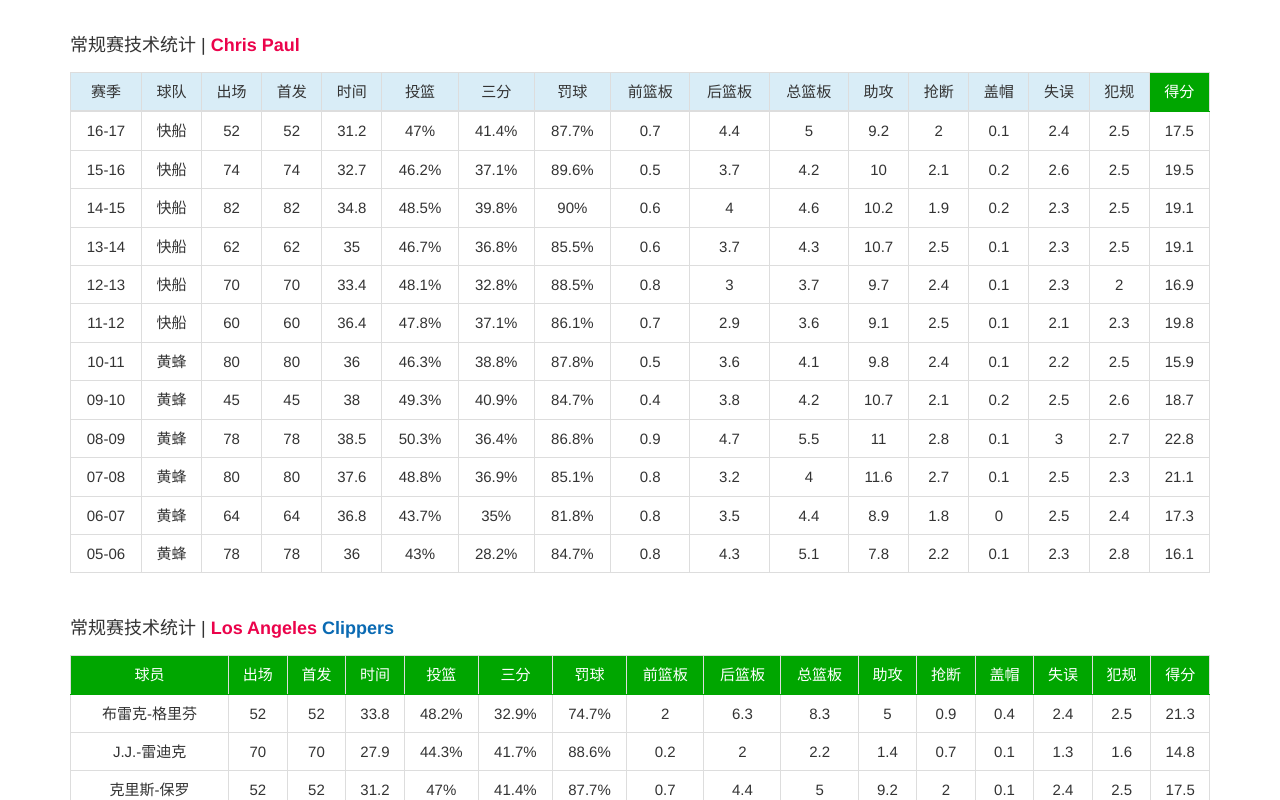
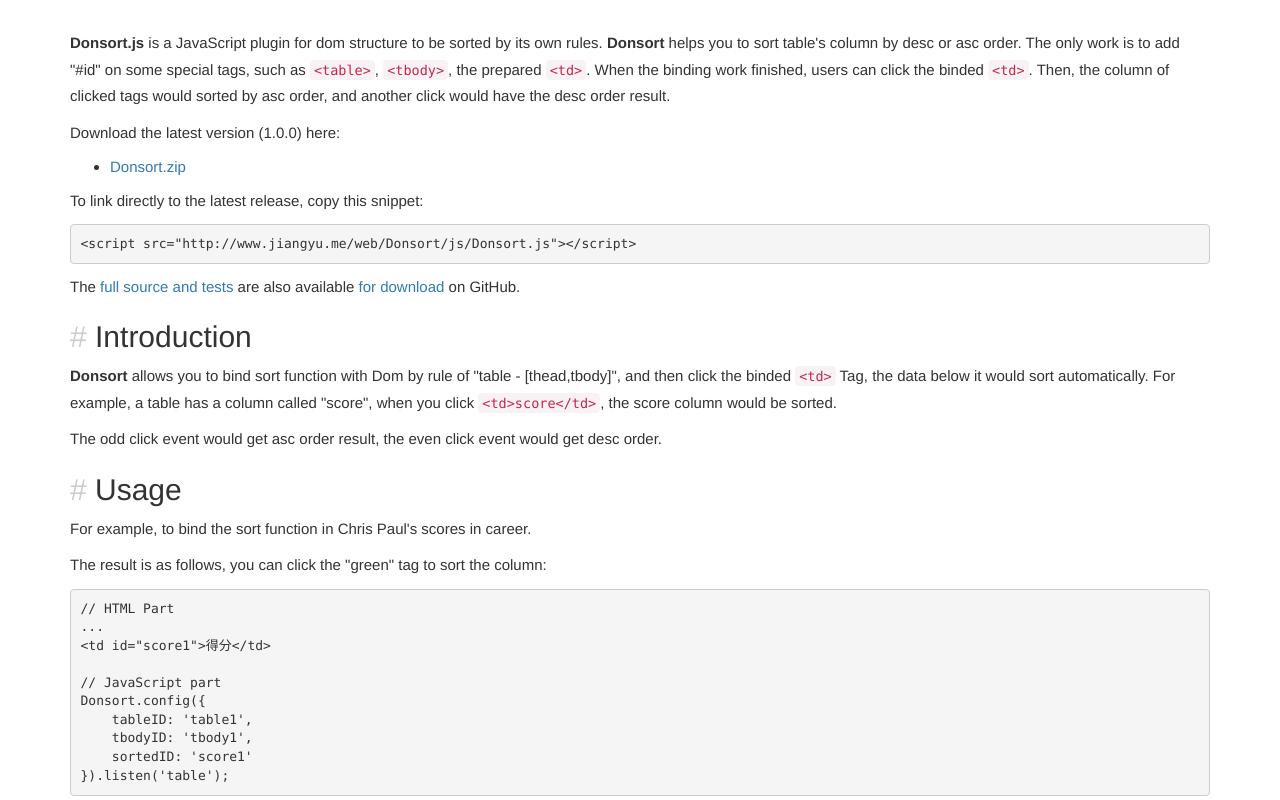
Before and after one commit to NathanJiang/Domsorted, a plain HTML site: page index.html in a window 1280 px wide. Shown: the part 320-1120 px from the top of the page. Drawn offline with nearby package versions, Linux system fonts and the light colour scheme.

Commit message:
update files

```diff
--- a/css/style.css
+++ b/css/style.css
@@ -85,3 +85,8 @@
 .jumbotron.fixed p{
 	display: none;
 }
+
+h2 a{
+	color: #ccc !important;
+	text-decoration: none;
+}
--- a/index.html
+++ b/index.html
@@ -17,9 +17,35 @@
 			</div>
 		</div>
 	</header>
-	<div class="wrapper"><div class="container">
+	<div class="wrapper">
+		<div class="container">
+			<p><b>Donsort.js</b> is a JavaScript plugin for dom structure to be sorted by its own rules. <b>Donsort</b> helps you to sort table's column by desc or asc order. The only work is to add "#id" on some special tags, such as <code>&lt;table&gt;</code>, <code>&lt;tbody&gt;</code>, the prepared <code>&lt;td&gt;</code>. When the binding work finished, users can click the binded  <code>&lt;td&gt;</code>. Then, the column of clicked tags would sorted by asc order, and another click would have the desc order result.</p>
+			<p>Download the latest version <span id="version"> (1.0.0)</span> here:</p>
+			<ul>
+				<li><a id="download" href="https://github.com/NathanJiang/Donsort/archive/master.zip">Donsort.zip</a></li>
+			</ul>
+			<p>To link directly to the latest release, copy this snippet:</p>
+			<pre><code><span>&lt;script src="http://www.jiangyu.me/web/Donsort/js/Donsort.js"&gt;&lt;/script</span>&gt;</span></code></pre>
+			<p>The <a href="https://github.com/NathanJiang/Donsort">full source and tests</a> are also available <a href="https://github.com/NathanJiang/Donsort/">for download</a> on GitHub.
+			</p>
+			<h2><a name="introduction" href="#introduction">#</a> Introduction</h2>
+			<p><b>Donsort</b> allows you to bind sort function with Dom by rule of "table - [thead,tbody]", and then click the binded <code>&lt;td&gt;</code> Tag, the data below it would sort automatically. For example, a table has a column called "score", when you click <code>&lt;td&gt;score&lt;/td&gt;</code>, the score column would be sorted.</p>
+			<p>The odd click event would get asc order result, the even click event would get desc order.</p>
+			<h2><a name="usage" href="#usage">#</a> Usage</h2>
+			<p>For example, to bind the sort function in Chris Paul's scores in career.</p>
+			<p>The result is as follows, you can click the "green" tag to sort the column:</p>
+			<pre><code><span>// HTML Part</span>
+<span>...</span>
+<span>&lt;td id="score1"&gt;得分&lt;/td&gt;</span>
+<span></span>
+<span>// JavaScript part</span>
+<span>Donsort.config({</span>
+    <span>tableID: 'table1',</span>
+    <span>tbodyID: 'tbody1', </span>
+    <span>sortedID: 'score1'</span>
+<span>}).listen('table');</span></code></pre>
 			<div>
-			<p style="font-size:1.2em;">常规赛技术统计 | <strong style="color:rgb(235,3,75);">Chris Paul</strong></p>
+				<p>常规赛技术统计 | <strong style="color:rgb(235,3,75);">Chris Paul</strong></p>
 			</div>
 			<table class="table table-bordered" border="0" cellspacing="0" cellpadding="0" id="table1">
 				<thead>
@@ -170,15 +196,23 @@
 						<td>16.1</td></tr>
 			 	</tbody>
 			</table>
-
+			<p>Donsort also supported the rule without special td id but set <code>sortedID="all"</code>. </p>Under these circumstances, table would bind event with all <code>&lt;td&gt;</code> in the <code>&lt;thead&gt;&lt;tr&gt;&lt;/tr&gt;&lt;/thead&gt;</code>.</p>
+			<p>The example is as follows:</p>
+			<pre><code><span>// JavaScript part</span>
+<span>Donsort.config({</span>
+    <span>tableID: 'table1',</span>
+    <span>tbodyID: 'tbody1', </span>
+    <span>sortedID: 'all'</span>
+<span>}).listen('table');</span></code></pre>
 			<div>
-					<p style="font-size:1.2em;padding-top: 20px;">常规赛技术统计 | <strong><span style="color:rgb(235,3,75);">Los Angeles</span> <span style="color:rgb(10,106,179);">Clippers</span></strong></p>
+				<p style="padding-top: 20px;">常规赛技术统计 | <strong><span style="color:rgb(235,3,75);">Los Angeles</span> <span style="color:rgb(10,106,179);">Clippers</span></strong></p>
 			</div>
 			<table class="table table-bordered" border="0" cellspacing="0" cellpadding="0" id="table2">
 				<thead>
-				<tr class="info"><td>球员</td><td>出场</td><td>首发</td><td>时间</td><td>投篮</td><td>三分</td><td>罚球</td><td>前篮板</td><td>后篮板</td><td>总篮板</td><td id="assist">助攻</td><td>抢断</td><td>盖帽</td><td>失误</td><td>犯规</td><td id="score2" class="score2">得分</td></tr>
+					<tr>
+						<td>球员</td><td>出场</td><td>首发</td><td>时间</td><td>投篮</td><td>三分</td><td>罚球</td><td>前篮板</td><td>后篮板</td><td>总篮板</td><td id="assist">助攻</td><td>抢断</td><td>盖帽</td><td>失误</td><td>犯规</td><td id="score2" class="score2">得分</td>
+					</tr>
 				</thead>
-
 				<tbody id="tbody2">
 					<tr>
 					<td>
@@ -375,8 +409,10 @@
 					<td>0.5</td><td>0.5</td>
 					<td>0</td>
 					<td>1</td></tr>
-			</tbody></table>
-	</div></div>
+				</tbody>
+			</table>
+		</div>
+	</div>
 	<hr style="margin: 120px 0px 0px;">
 	<footer>
 		<div id="footer">© <a href="http://jiangyu.me" rel="nofollow" style="color:#6E7173">Nathan</a> </div>
--- a/js/Donsort.js
+++ b/js/Donsort.js
@@ -1,3 +1,4 @@
+// http://jiangyu.me/web/Donsort/ Version 1.0.0. Copyright 2017 Nathan Jiang.
 (function () {
 	var options = {
 		tableID: '',
```
Also changed, not shown: js/Donsort.min.js. Lines whose indentation alone changed are shown as unchanged.
